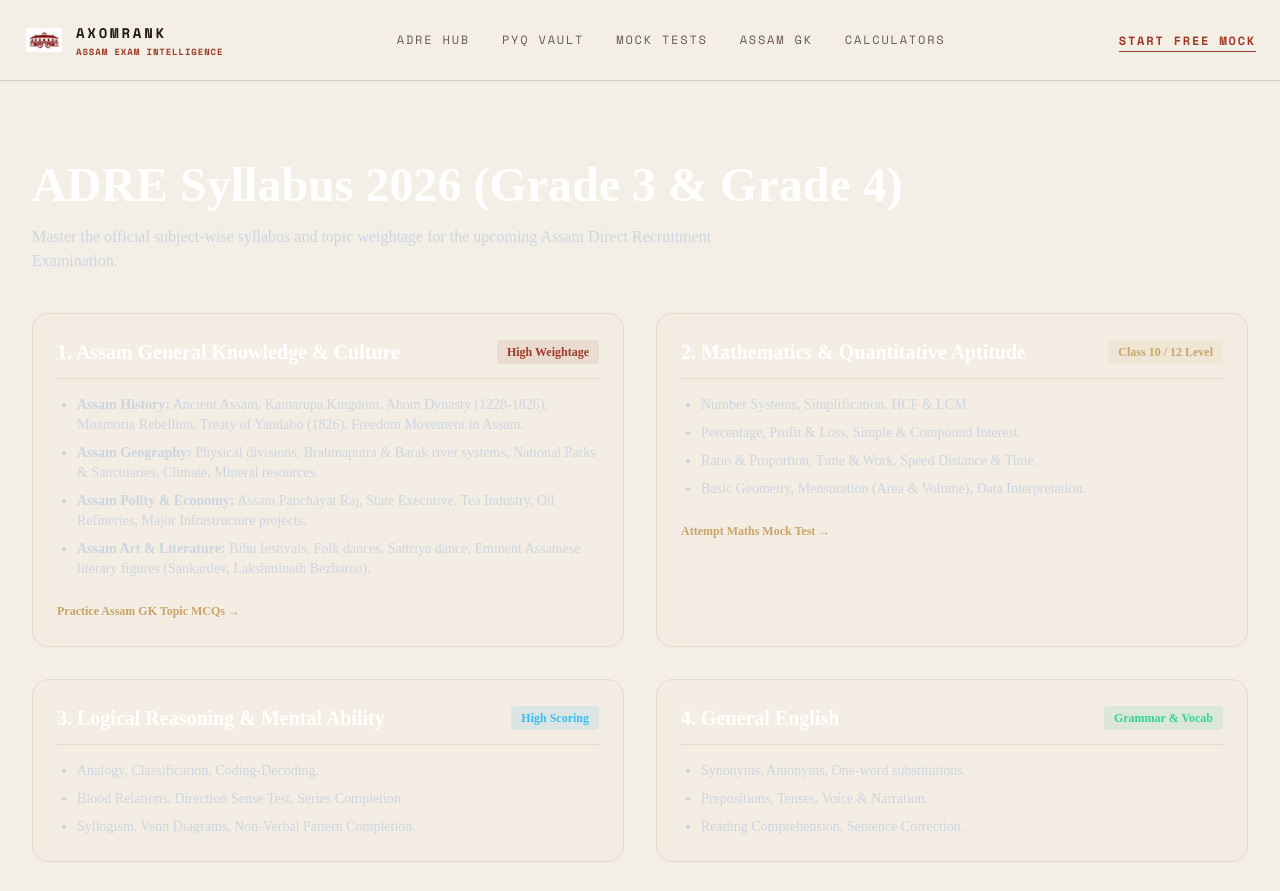
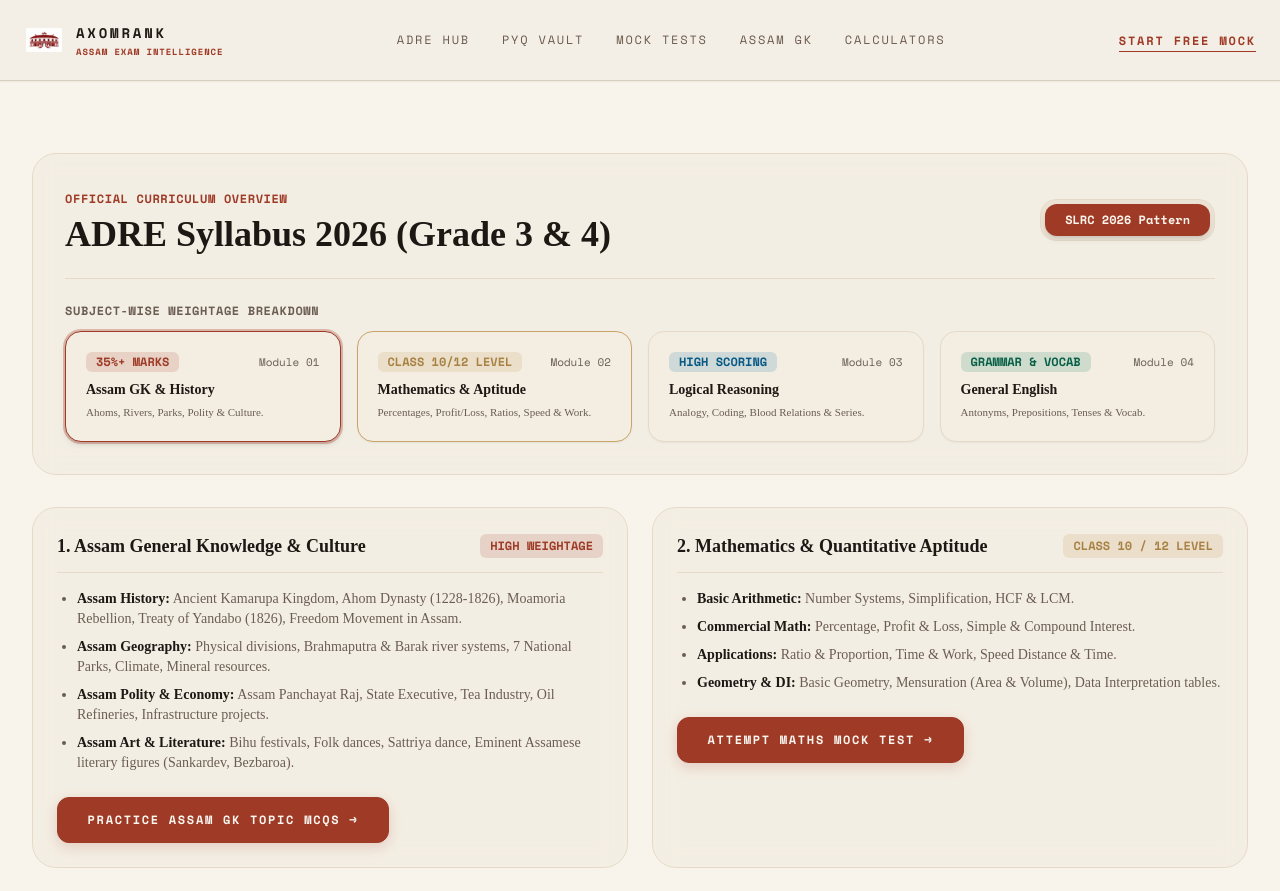
Before and after one commit to Angsumi/ADRE, a Next.js app: page /ADRE/adre/syllabus in a window 1280 px wide. Shown: the top 891 px of the page. Built offline with nearby package versions, Linux system fonts and the light colour scheme.

Commit message:
Apply Mock-Test tier card aesthetics to Syllabus page

```diff
--- a/src/app/adre/syllabus/page.tsx
+++ b/src/app/adre/syllabus/page.tsx
@@ -15,77 +15,148 @@
   ]);
 
   return (
-    <div className="max-w-7xl mx-auto px-4 sm:px-6 lg:px-8 py-10 space-y-10">
+    <div className="max-w-7xl mx-auto px-4 sm:px-6 lg:px-8 py-10 space-y-8 bg-[#F9F4EB]">
       <script type="application/ld+json" dangerouslySetInnerHTML={{ __html: JSON.stringify(breadcrumbs) }} />
 
-      <header className="space-y-4">
-        <h1 className="text-3xl sm:text-5xl font-extrabold text-white">
-          ADRE Syllabus 2026 (Grade 3 & Grade 4)
-        </h1>
-        <p className="text-slate-300 text-sm sm:text-base max-w-3xl leading-relaxed">
-          Master the official subject-wise syllabus and topic weightage for the upcoming Assam Direct Recruitment Examination.
-        </p>
-      </header>
+      {/* Hero Hierarchical Selector Container - Styled identically to Mock-Test Tier Cards */}
+      <div className="glass-panel p-6 sm:p-8 rounded-3xl space-y-6">
+        <div className="flex flex-col sm:flex-row sm:items-center justify-between gap-4 border-b border-[#E5DAC8] pb-6">
+          <div>
+            <span className="text-xs font-mono font-bold text-[#9E3A26] uppercase tracking-wider">Official Curriculum Overview</span>
+            <h1 className="text-2xl sm:text-4xl font-extrabold text-[#1D1814] mt-1">ADRE Syllabus 2026 (Grade 3 & 4)</h1>
+          </div>
 
-      {/* Syllabus Grid */}
-      <div className="grid grid-cols-1 lg:grid-cols-2 gap-8">
-        {/* Assam GK & Culture */}
-        <div className="glass-panel p-6 rounded-2xl space-y-4 border-axom-border">
-          <div className="flex items-center justify-between border-b border-axom-border pb-3">
-            <h2 className="text-xl font-bold text-white">1. Assam General Knowledge & Culture</h2>
-            <span className="text-xs font-semibold text-axom-red bg-axom-red/10 px-2.5 py-1 rounded">High Weightage</span>
+          <div className="inline-flex bg-[#EBE2D4] p-1 rounded-2xl border border-[#E5DAC8]">
+            <span className="px-5 py-2 text-xs font-mono font-extrabold bg-[#9E3A26] text-[#F9F4EB] rounded-xl shadow-md">
+              SLRC 2026 Pattern
+            </span>
           </div>
-          <ul className="space-y-2 text-xs sm:text-sm text-slate-300 list-disc pl-5">
-            <li><strong>Assam History:</strong> Ancient Assam, Kamarupa Kingdom, Ahom Dynasty (1228-1826), Moamoria Rebellion, Treaty of Yandabo (1826), Freedom Movement in Assam.</li>
-            <li><strong>Assam Geography:</strong> Physical divisions, Brahmaputra & Barak river systems, National Parks & Sanctuaries, Climate, Mineral resources.</li>
-            <li><strong>Assam Polity & Economy:</strong> Assam Panchayat Raj, State Executive, Tea Industry, Oil Refineries, Major Infrastructure projects.</li>
-            <li><strong>Assam Art & Literature:</strong> Bihu festivals, Folk dances, Sattriya dance, Eminent Assamese literary figures (Sankardev, Lakshminath Bezbaroa).</li>
-          </ul>
-          <Link href="/assam-gk/" className="inline-block text-xs font-semibold text-axom-gold hover:underline pt-2">
-            Practice Assam GK Topic MCQs →
-          </Link>
         </div>
 
-        {/* Mathematics & Numerical Ability */}
-        <div className="glass-panel p-6 rounded-2xl space-y-4 border-axom-border">
-          <div className="flex items-center justify-between border-b border-axom-border pb-3">
-            <h2 className="text-xl font-bold text-white">2. Mathematics & Quantitative Aptitude</h2>
-            <span className="text-xs font-semibold text-axom-gold bg-axom-gold/10 px-2.5 py-1 rounded">Class 10 / 12 Level</span>
+        {/* 4 Core Syllabus Modules Grid - Styled as Tier Cards */}
+        <div className="space-y-3">
+          <span className="text-xs font-mono font-bold text-[#6B5D52] uppercase tracking-wider block">
+            Subject-Wise Weightage Breakdown
+          </span>
+          <div className="grid grid-cols-1 sm:grid-cols-2 lg:grid-cols-4 gap-4">
+            <div className="p-5 rounded-2xl border border-[#9E3A26] bg-[#F3EDE2] ring-2 ring-[#9E3A26]/30 shadow-md text-left relative overflow-hidden">
+              <div className="flex items-center justify-between mb-1">
+                <span className="text-xs font-extrabold uppercase px-2.5 py-0.5 rounded-md bg-[#9E3A26]/15 text-[#9E3A26] font-mono">
+                  35%+ Marks
+                </span>
+                <span className="text-[11px] text-[#6B5D52] font-mono">Module 01</span>
+              </div>
+              <h3 className="text-sm font-bold text-[#1D1814] mt-2">Assam GK & History</h3>
+              <p className="text-[11px] text-[#6B5D52] mt-1">Ahoms, Rivers, Parks, Polity & Culture.</p>
+            </div>
+
+            <div className="p-5 rounded-2xl border border-[#C9A468] bg-[#F3EDE2] shadow-sm text-left relative overflow-hidden">
+              <div className="flex items-center justify-between mb-1">
+                <span className="text-xs font-extrabold uppercase px-2.5 py-0.5 rounded-md bg-[#C9A468]/20 text-[#A88244] font-mono">
+                  Class 10/12 Level
+                </span>
+                <span className="text-[11px] text-[#6B5D52] font-mono">Module 02</span>
+              </div>
+              <h3 className="text-sm font-bold text-[#1D1814] mt-2">Mathematics & Aptitude</h3>
+              <p className="text-[11px] text-[#6B5D52] mt-1">Percentages, Profit/Loss, Ratios, Speed & Work.</p>
+            </div>
+
+            <div className="p-5 rounded-2xl border border-[#E5DAC8] bg-[#F3EDE2] shadow-sm text-left relative overflow-hidden">
+              <div className="flex items-center justify-between mb-1">
+                <span className="text-xs font-extrabold uppercase px-2.5 py-0.5 rounded-md bg-sky-700/15 text-sky-800 font-mono">
+                  High Scoring
+                </span>
+                <span className="text-[11px] text-[#6B5D52] font-mono">Module 03</span>
+              </div>
+              <h3 className="text-sm font-bold text-[#1D1814] mt-2">Logical Reasoning</h3>
+              <p className="text-[11px] text-[#6B5D52] mt-1">Analogy, Coding, Blood Relations & Series.</p>
+            </div>
+
+            <div className="p-5 rounded-2xl border border-[#E5DAC8] bg-[#F3EDE2] shadow-sm text-left relative overflow-hidden">
+              <div className="flex items-center justify-between mb-1">
+                <span className="text-xs font-extrabold uppercase px-2.5 py-0.5 rounded-md bg-emerald-700/15 text-emerald-800 font-mono">
+                  Grammar & Vocab
+                </span>
+                <span className="text-[11px] text-[#6B5D52] font-mono">Module 04</span>
+              </div>
+              <h3 className="text-sm font-bold text-[#1D1814] mt-2">General English</h3>
+              <p className="text-[11px] text-[#6B5D52] mt-1">Antonyms, Prepositions, Tenses & Vocab.</p>
+            </div>
           </div>
-          <ul className="space-y-2 text-xs sm:text-sm text-slate-300 list-disc pl-5">
-            <li>Number Systems, Simplification, HCF & LCM.</li>
-            <li>Percentage, Profit & Loss, Simple & Compound Interest.</li>
-            <li>Ratio & Proportion, Time & Work, Speed Distance & Time.</li>
-            <li>Basic Geometry, Mensuration (Area & Volume), Data Interpretation.</li>
+        </div>
+      </div>
+
+      {/* Detailed Topic Cards */}
+      <div className="grid grid-cols-1 lg:grid-cols-2 gap-6">
+        {/* Assam GK */}
+        <div className="glass-panel p-6 rounded-3xl space-y-4 border-[#E5DAC8]">
+          <div className="flex items-center justify-between border-b border-[#E5DAC8] pb-3">
+            <h2 className="text-lg font-bold text-[#1D1814]">1. Assam General Knowledge & Culture</h2>
+            <span className="text-xs font-mono font-bold text-[#9E3A26] bg-[#9E3A26]/15 px-2.5 py-1 rounded-md uppercase">
+              High Weightage
+            </span>
+          </div>
+          <ul className="space-y-2 text-xs sm:text-sm text-[#6B5D52] list-disc pl-5">
+            <li><strong className="text-[#1D1814]">Assam History:</strong> Ancient Kamarupa Kingdom, Ahom Dynasty (1228-1826), Moamoria Rebellion, Treaty of Yandabo (1826), Freedom Movement in Assam.</li>
+            <li><strong className="text-[#1D1814]">Assam Geography:</strong> Physical divisions, Brahmaputra & Barak river systems, 7 National Parks, Climate, Mineral resources.</li>
+            <li><strong className="text-[#1D1814]">Assam Polity & Economy:</strong> Assam Panchayat Raj, State Executive, Tea Industry, Oil Refineries, Infrastructure projects.</li>
+            <li><strong className="text-[#1D1814]">Assam Art & Literature:</strong> Bihu festivals, Folk dances, Sattriya dance, Eminent Assamese literary figures (Sankardev, Bezbaroa).</li>
           </ul>
-          <Link href="/adre/mock-test/" className="inline-block text-xs font-semibold text-axom-gold hover:underline pt-2">
-            Attempt Maths Mock Test →
-          </Link>
+          <div className="pt-2">
+            <Link href="/assam-gk/" className="btn-ahom-primary text-xs inline-block">
+              Practice Assam GK Topic MCQs →
+            </Link>
+          </div>
         </div>
 
-        {/* Reasoning & Mental Ability */}
-        <div className="glass-panel p-6 rounded-2xl space-y-4 border-axom-border">
-          <div className="flex items-center justify-between border-b border-axom-border pb-3">
-            <h2 className="text-xl font-bold text-white">3. Logical Reasoning & Mental Ability</h2>
-            <span className="text-xs font-semibold text-sky-400 bg-sky-500/10 px-2.5 py-1 rounded">High Scoring</span>
+        {/* Mathematics */}
+        <div className="glass-panel p-6 rounded-3xl space-y-4 border-[#E5DAC8]">
+          <div className="flex items-center justify-between border-b border-[#E5DAC8] pb-3">
+            <h2 className="text-lg font-bold text-[#1D1814]">2. Mathematics & Quantitative Aptitude</h2>
+            <span className="text-xs font-mono font-bold text-[#A88244] bg-[#C9A468]/20 px-2.5 py-1 rounded-md uppercase">
+              Class 10 / 12 Level
+            </span>
           </div>
-          <ul className="space-y-2 text-xs sm:text-sm text-slate-300 list-disc pl-5">
-            <li>Analogy, Classification, Coding-Decoding.</li>
-            <li>Blood Relations, Direction Sense Test, Series Completion.</li>
-            <li>Syllogism, Venn Diagrams, Non-Verbal Pattern Completion.</li>
+          <ul className="space-y-2 text-xs sm:text-sm text-[#6B5D52] list-disc pl-5">
+            <li><strong className="text-[#1D1814]">Basic Arithmetic:</strong> Number Systems, Simplification, HCF & LCM.</li>
+            <li><strong className="text-[#1D1814]">Commercial Math:</strong> Percentage, Profit & Loss, Simple & Compound Interest.</li>
+            <li><strong className="text-[#1D1814]">Applications:</strong> Ratio & Proportion, Time & Work, Speed Distance & Time.</li>
+            <li><strong className="text-[#1D1814]">Geometry & DI:</strong> Basic Geometry, Mensuration (Area & Volume), Data Interpretation tables.</li>
+          </ul>
+          <div className="pt-2">
+            <Link href="/adre/mock-test/" className="btn-ahom-primary text-xs inline-block">
+              Attempt Maths Mock Test →
+            </Link>
+          </div>
+        </div>
+
+        {/* Reasoning */}
+        <div className="glass-panel p-6 rounded-3xl space-y-4 border-[#E5DAC8]">
+          <div className="flex items-center justify-between border-b border-[#E5DAC8] pb-3">
+            <h2 className="text-lg font-bold text-[#1D1814]">3. Logical Reasoning & Mental Ability</h2>
+            <span className="text-xs font-mono font-bold text-sky-800 bg-sky-700/15 px-2.5 py-1 rounded-md uppercase">
+              High Scoring
+            </span>
+          </div>
+          <ul className="space-y-2 text-xs sm:text-sm text-[#6B5D52] list-disc pl-5">
+            <li><strong className="text-[#1D1814]">Verbal Reasoning:</strong> Analogy, Classification, Coding-Decoding.</li>
+            <li><strong className="text-[#1D1814]">Analytical Ability:</strong> Blood Relations, Direction Sense Test, Number & Letter Series.</li>
+            <li><strong className="text-[#1D1814]">Logic:</strong> Syllogism, Venn Diagrams, Non-Verbal Pattern Completion.</li>
           </ul>
         </div>
 
-        {/* English Language & Grammar */}
-        <div className="glass-panel p-6 rounded-2xl space-y-4 border-axom-border">
-          <div className="flex items-center justify-between border-b border-axom-border pb-3">
-            <h2 className="text-xl font-bold text-white">4. General English</h2>
-            <span className="text-xs font-semibold text-emerald-400 bg-emerald-500/10 px-2.5 py-1 rounded">Grammar & Vocab</span>
+        {/* English */}
+        <div className="glass-panel p-6 rounded-3xl space-y-4 border-[#E5DAC8]">
+          <div className="flex items-center justify-between border-b border-[#E5DAC8] pb-3">
+            <h2 className="text-lg font-bold text-[#1D1814]">4. General English</h2>
+            <span className="text-xs font-mono font-bold text-emerald-800 bg-emerald-700/15 px-2.5 py-1 rounded-md uppercase">
+              Grammar & Vocab
+            </span>
           </div>
-          <ul className="space-y-2 text-xs sm:text-sm text-slate-300 list-disc pl-5">
-            <li>Synonyms, Antonyms, One-word substitutions.</li>
-            <li>Prepositions, Tenses, Voice & Narration.</li>
-            <li>Reading Comprehension, Sentence Correction.</li>
+          <ul className="space-y-2 text-xs sm:text-sm text-[#6B5D52] list-disc pl-5">
+            <li><strong className="text-[#1D1814]">Vocabulary:</strong> Synonyms, Antonyms, One-word substitutions, Idioms.</li>
+            <li><strong className="text-[#1D1814]">Grammar Rules:</strong> Prepositions, Tenses, Active/Passive Voice, Direct/Indirect Speech.</li>
+            <li><strong className="text-[#1D1814]">Comprehension:</strong> Reading passages, Sentence Correction & Fillers.</li>
           </ul>
         </div>
       </div>
```
